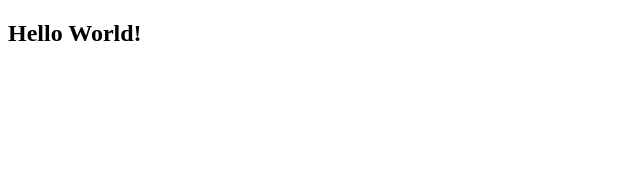
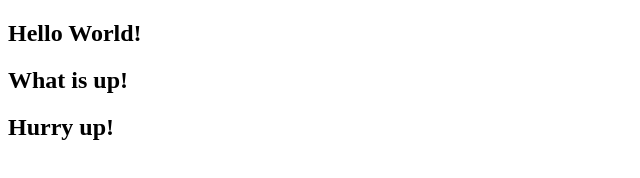
Before and after one commit to equrbanov7/b3, a plain HTML site: page index.html in a window 1280 px wide. Shown: the whole page, without its empty margins (0-640 px from the left). Drawn offline with Linux system fonts and the light colour scheme.

Commit message:
Update index.html

```diff
--- a/index.html
+++ b/index.html
@@ -7,5 +7,7 @@
 </head>
 <body>
     <h2>Hello World!</h2>
+        <h2>What is up!</h2>
+        <h2>Hurry up!</h2>
 </body>
 </html>
```
